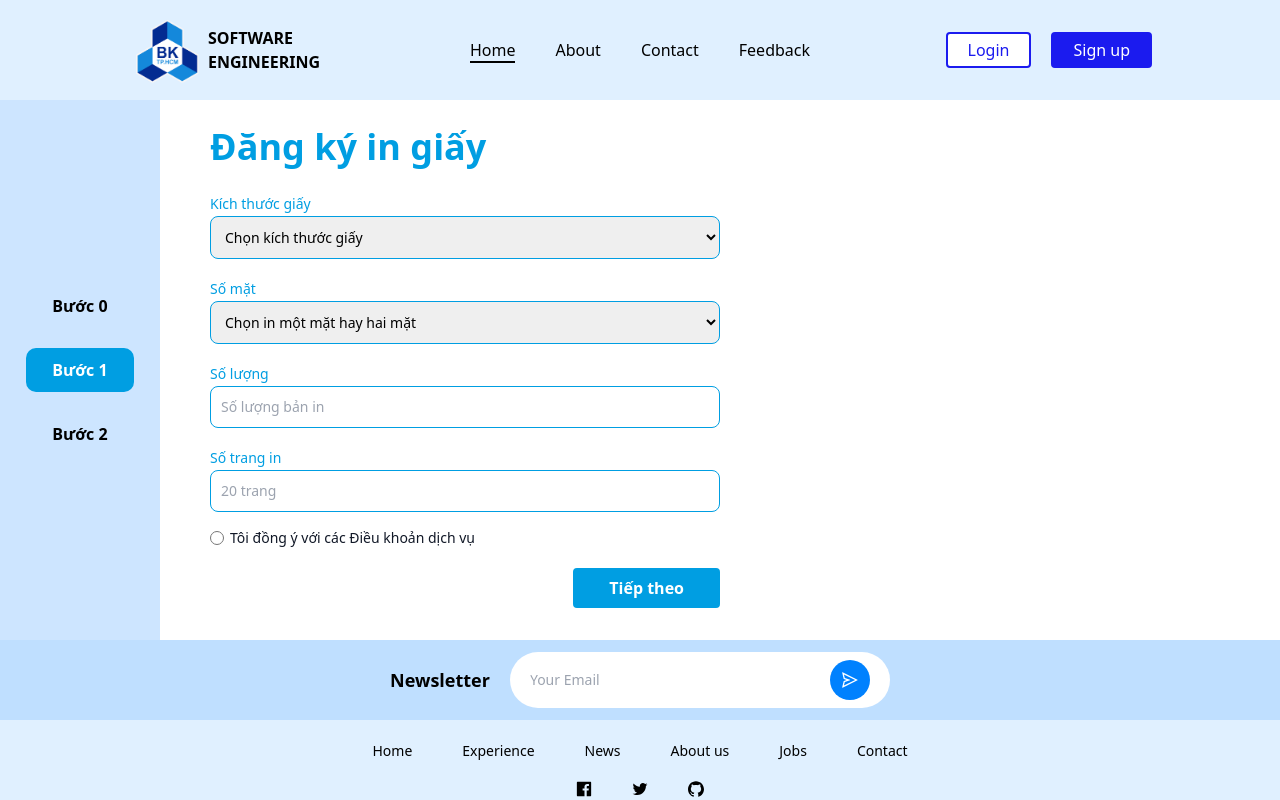
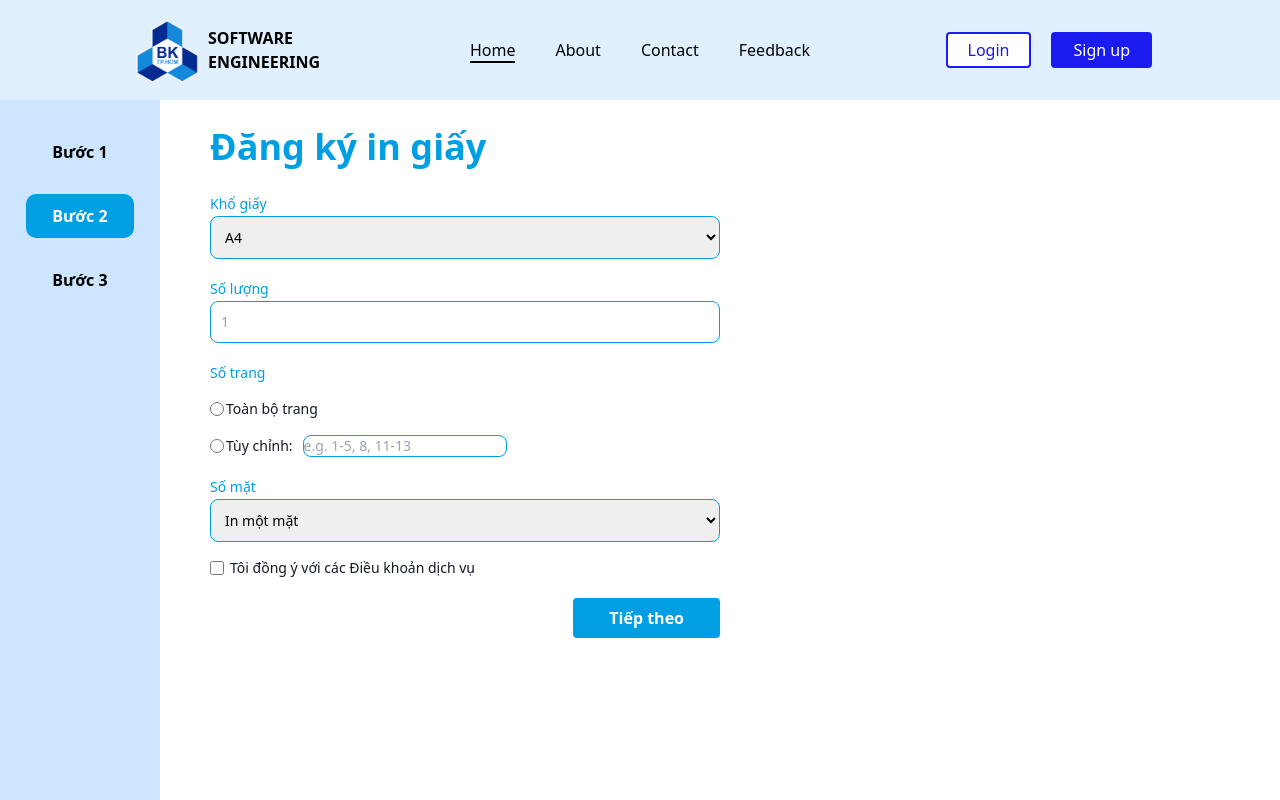
Before and after one commit to SyThanh11/cnpm_project, a React (Vite) app in the folder views/: page /user/print/page-1 in a window 1280 px wide. Shown: the top 800 px of the page. Built offline with nearby package versions, Linux system fonts and the light colour scheme.

Commit message:
Changes some UI

```diff
--- a/views/package.json
+++ b/views/package.json
@@ -11,13 +11,14 @@
   },
   "dependencies": {
     "@ant-design/icons": "^5.2.6",
+    "@heroicons/react": "^2.0.18",
+    "@material-tailwind/react": "^2.1.5",
     "@react-pdf-viewer/core": "3.11.0",
     "@react-pdf-viewer/default-layout": "3.11.0",
-    "@heroicons/react": "^2.0.18",
-    "@material-tailwind/react": "^2.1.5",
     "@types/node": "^20.8.7",
     "antd": "^5.10.2",
     "axios": "^1.6.2",
+    "bootstrap": "^5.3.2",
     "pdfjs-dist": "^3.2.146",
     "react": "^18.2.0",
     "react-dom": "^18.2.0",
--- a/views/src/components/layouts/PrintLayout.tsx
+++ b/views/src/components/layouts/PrintLayout.tsx
@@ -5,11 +5,11 @@ export const PrintLayout = () => {
   return (
     <div>
         <Header />
-        <main className="grid grid-cols-8">
-            <div className="col-span-1">
+        <main className="grid grid-cols-8 h-screen">
+            <div className="col-span-1 h-screen">
                 <Sidebar />
             </div>
-            <div className="col-span-7">
+            <div className="col-span-7 h-screen">
                 <Outlet />
             </div>
         </main>
--- a/views/src/components/templates/PrintOneTemplate.tsx
+++ b/views/src/components/templates/PrintOneTemplate.tsx
@@ -3,46 +3,53 @@ import { PATH } from 'constant/config';
 
 export const PrintOneTemplate = () => {
     const navigate = useNavigate();
-  return (
+    return (
     <div className="PrintOneTemplate grid grid-cols-2">
         <div className="left col-span-1 ml-[50px] py-10">
             <h1 className="text-[#009EE2] font-bold text-36 pb-20 pt-10">Đăng ký in giấy</h1>
             <div>
-                <label className="block mb-2 text-sm font-medium text-[#009EE2]">Kích thước giấy</label>
+                <label className="block mb-2 text-sm font-medium text-[#009EE2]">Khổ giấy</label>
                 <div className='input-content flex items-center'>
                     <select className="border border-[#009EE2] text-sm rounded-lg block w-full p-2.5">
-                        <option selected>Chọn kích thước giấy</option>
-                        <option value="A5">Giấy A5</option>
-                        <option value="A4">Giấy A4</option>
-                        <option value="A3">Giấy A3</option>
+                        <option value="A3">A3</option>
+                        <option value="A4" selected>A4</option>
+                        <option value="A5">A5</option>
+                        <option value="A6">A6</option>
+                        <option value="Letter">Letter</option>
                     </select>
+                </div>
+            </div>
+            <div className='mt-20'>
+                <label className="block mb-2 text-sm font-medium text-[#009EE2]">Số lượng</label>
+                <div className='input-content flex items-center'>
+                    <input type="number" className="border border-[#009EE2] text-sm rounded-lg block w-full p-2.5" placeholder="1" min="1"/>
+                </div>
+            </div>
+            <div className="flex items-center mb-4">
+            </div>
+            <div className="mt-20">
+                <label className="block mb-2 text-sm font-medium text-[#009EE2]">Số trang</label>
+                <div className="flex items-center mt-16">
+                    <input type="radio" value="all-page" name="page-number" className="w-14 h-14 text-blue-600 bg-white border border-[#009EE2]"/>
+                    <label className="ml-2 text-sm font-medium text-gray-900">Toàn bộ trang</label>
+                </div>
+                <div className="flex items-center mt-16">
+                    <input type="radio" value="custom-page" name="page-number" className="w-14 h-14 text-blue-600 bg-white border border-[#009EE2]"/>
+                    <label className="ml-2 text-sm font-medium text-gray-900">Tùy chỉnh: </label><input type='text' className='ml-10 text-sm border border-[#009EE2] rounded-lg block' placeholder='e.g. 1-5, 8, 11-13'/>
                 </div>
             </div>
             <div className='mt-20'>
                 <label className="block mb-2 text-sm font-medium text-[#009EE2]">Số mặt</label>
                 <div className='input-content flex items-center'>
                     <select className="border border-[#009EE2] text-sm rounded-lg block w-full p-2.5">
-                        <option selected>Chọn in một mặt hay hai mặt</option>
-                        <option value="0">Một mặt</option>
-                        <option value="1">Hai mặt</option>
+                        <option value="0" selected>In một mặt</option>
+                        <option value="1">In hai mặt</option>
                     </select>
                 </div>
             </div>
-            <div className='mt-20'>
-                <label className="block mb-2 text-sm font-medium text-[#009EE2]">Số lượng</label>
-                <div className='input-content flex items-center'>
-                    <input type="text" className="border border-[#009EE2] text-sm rounded-lg block w-full p-2.5" placeholder="Số lượng bản in" />
-                </div>
-            </div>
-            <div className='mt-20'>
-                <label className="block mb-2 text-sm font-medium text-[#009EE2]">Số trang in</label>
-                <div className='input-content flex items-center'>
-                    <input type="text" className="border border-[#009EE2] text-sm rounded-lg block w-full p-2.5" placeholder="20 trang" />
-                </div>
-            </div>
             <div className="flex items-center mt-16 gap-4">
-                <input type="radio" value="" name="default-radio" className="w-14 h-14 text-blue-600 bg-white border border-[#009EE2]"/>
-                <label className="ml-2 text-sm font-medium text-gray-900 dark:text-gray-300">Tôi đồng ý với các Điều khoản dịch vụ </label>
+                <input type="checkbox" value="0" name="agree" className="w-14 h-14 text-blue-600 bg-white border border-[#009EE2]"/>
+                <label className="ml-2 text-sm font-medium text-gray-900">Tôi đồng ý với các Điều khoản dịch vụ </label>
             </div>
             <div className='flex items-center justify-end py-20'>
                 <button onClick={() => {navigate(PATH.printTwo)} } className="bg-[#009EE2] text-white border-2 border-[#009EE2] hover:border-[#2e6780] hover:bg-[#2e6780] hover:text-white transition-all font-bold py-6 px-34 rounded">
@@ -51,7 +58,7 @@ export const PrintOneTemplate = () => {
             </div>
         </div>
     </div>
-  )
+    )
 }
 
 export default PrintOneTemplate
--- a/views/src/components/templates/PrintTwoTemplate.tsx
+++ b/views/src/components/templates/PrintTwoTemplate.tsx
@@ -1,5 +1,5 @@
 export const PrintTwoTemplate = () => {
-  return (
+    return (
     <div className="PrintTwoTemplate grid grid-cols-2">
         <div className="left col-span-1 ml-[50px] py-10">
             <h1 className="text-[#009EE2] font-bold text-36 pb-20 pt-10">Đăng ký địa điểm in</h1>
@@ -52,7 +52,7 @@ export const PrintTwoTemplate = () => {
             <img src="/img/DHBK_HCM-Catalogue-2015.jpg" alt="Location" className="h-[500px] w-[500px] py-50"></img>
         </div>
     </div>
-  )
+    )
 }
 
 export default PrintTwoTemplate
--- a/views/src/components/templates/PrintZeroTemplate.tsx
+++ b/views/src/components/templates/PrintZeroTemplate.tsx
@@ -5,20 +5,16 @@ import { PATH } from 'constant/config';
 export const PrintZeroTemplate = () => {
     const navigate = useNavigate();
     return (
-    <div className="PrintOneTemplate grid grid-cols-1">
-        <div className="left col-span-1 ml-[50px] py-10">
-            <DragDropFile/>
-        </div>
-        <div className="col-span-1 justify-center items-center">
-
-        </div>
-        <div className='items-center justify-end py-20'>
+    <div>
+        <h1 className="ml-[50px] py-10 text-[#009EE2] font-bold text-36 pb-20 pt-10">Tải tài liệu</h1>
+        <DragDropFile/>
+        <div className='items-center justify-end px-20 py-20'>
             <button onClick={() => {navigate(PATH.printOne)} } className="bg-[#009EE2] text-white border-2 border-[#009EE2] hover:border-[#2e6780] hover:bg-[#2e6780] hover:text-white transition-all font-bold py-6 px-34 rounded">
                 Tiếp theo
             </button>
         </div>
     </div>
-  )
+    )
 }
 
 export default PrintZeroTemplate
--- a/views/src/components/templates/footer/Footer.tsx
+++ b/views/src/components/templates/footer/Footer.tsx
@@ -2,7 +2,7 @@ import { SendOutlined, FacebookFilled, TwitterOutlined, GithubOutlined } from "@
 import './style.scss'
 
 export const Footer = () => {
-  return (
+    return (
     <footer>
         <div className="footer-top">
             <div className="flex justify-center items-center gap-20 h-[80px] container">
@@ -38,7 +38,7 @@ export const Footer = () => {
             </div>
         </div>
     </footer>
-  )
+    )
 }
 
 export default Footer
--- a/views/src/components/templates/sidebar/Sidebar.tsx
+++ b/views/src/components/templates/sidebar/Sidebar.tsx
@@ -8,18 +8,18 @@ export const Sidebar = () => {
   const isActiveSide1 = location.pathname === PATH.printOne;
   const isActiveSide2 = location.pathname === PATH.printTwo;
   return (
-    <div className="bg-[#cde5ff] h-[540px] flex flex-col justify-center items-center gap-20">
-        <NavLink to={PATH.printZero} className={isActiveSide0 ? "bg-[#009EE2] px-26 py-10 rounded-[10px]" : "px-26 py-10 rounded-[10px]"}
+    <div className="h-screen bg-[#cde5ff] h-[540px] flex flex-col items-center gap-20">
+        <NavLink to={PATH.printZero} className={isActiveSide0 ? "bg-[#009EE2] mt-30 px-26 py-10 rounded-[10px]" : "px-26  mt-30 py-10 rounded-[10px]"}
         onClick={() => {navigate(PATH.printZero)}}>
-            <h3 className={isActiveSide0 ? "font-bold text-white" : "font-bold"}>Bước 0</h3>
+            <h3 className={isActiveSide0 ? "font-bold text-white" : "font-bold"}>Bước 1</h3>
         </NavLink>
         <NavLink to={PATH.printOne} className={isActiveSide1 ? "bg-[#009EE2] px-26 py-10 rounded-[10px]" : "px-26 py-10 rounded-[10px]"}
         onClick={() => {navigate(PATH.printOne)}}>
-            <h3 className={isActiveSide1 ? "font-bold text-white" : "font-bold"}>Bước 1</h3>
+            <h3 className={isActiveSide1 ? "font-bold text-white" : "font-bold"}>Bước 2</h3>
         </NavLink>
         <NavLink to={PATH.printTwo} className={isActiveSide2 ? "bg-[#009EE2] px-26 py-10 rounded-[10px]" : "px-26 py-10 rounded-[10px]"}
         onClick={() => {navigate(PATH.printTwo)}}>
-            <h3 className={isActiveSide2 ? "font-bold text-white" : "font-bold"}>Bước 2</h3>
+            <h3 className={isActiveSide2 ? "font-bold text-white" : "font-bold"}>Bước 3</h3>
         </NavLink>
     </div>
   )
```
Also changed, not shown: views/src/components/templates/UploadFile.tsx (+17 -61 lines), 2 other files (tests, documents, lock files or other folders).
